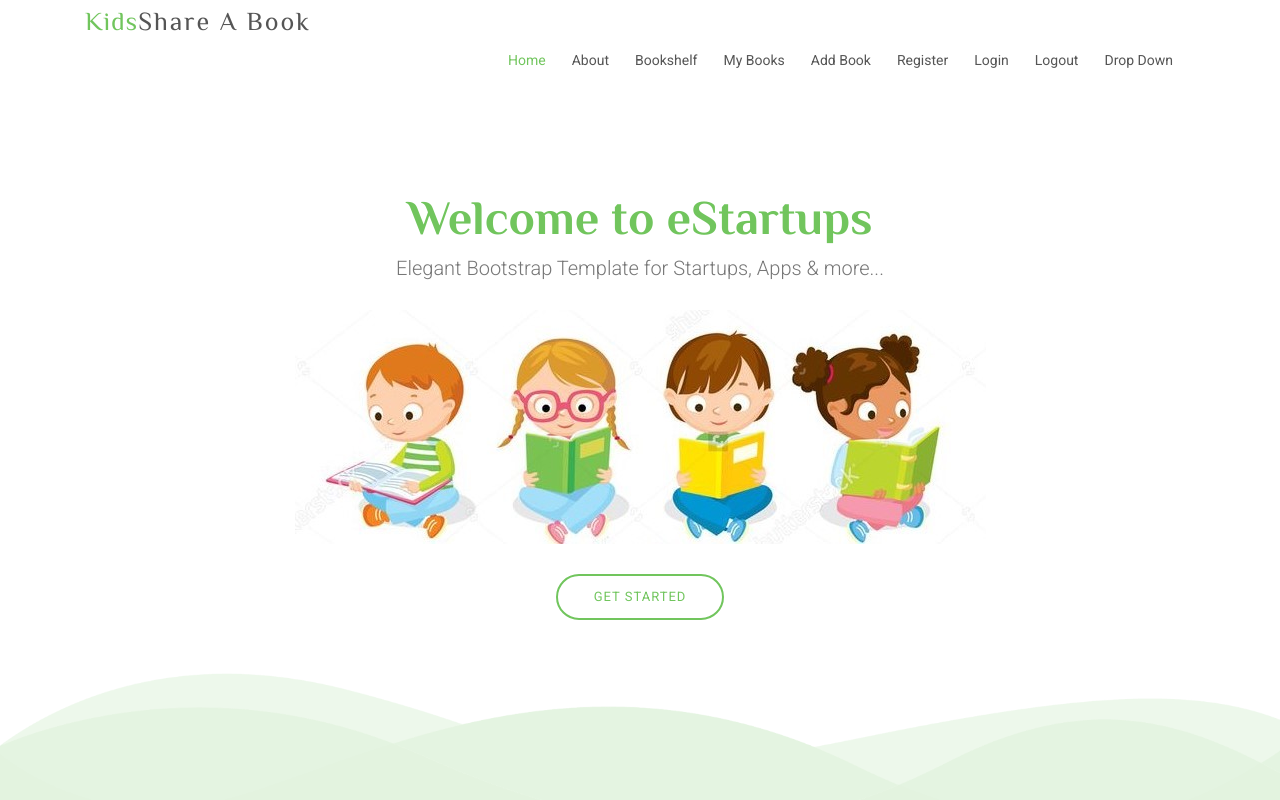
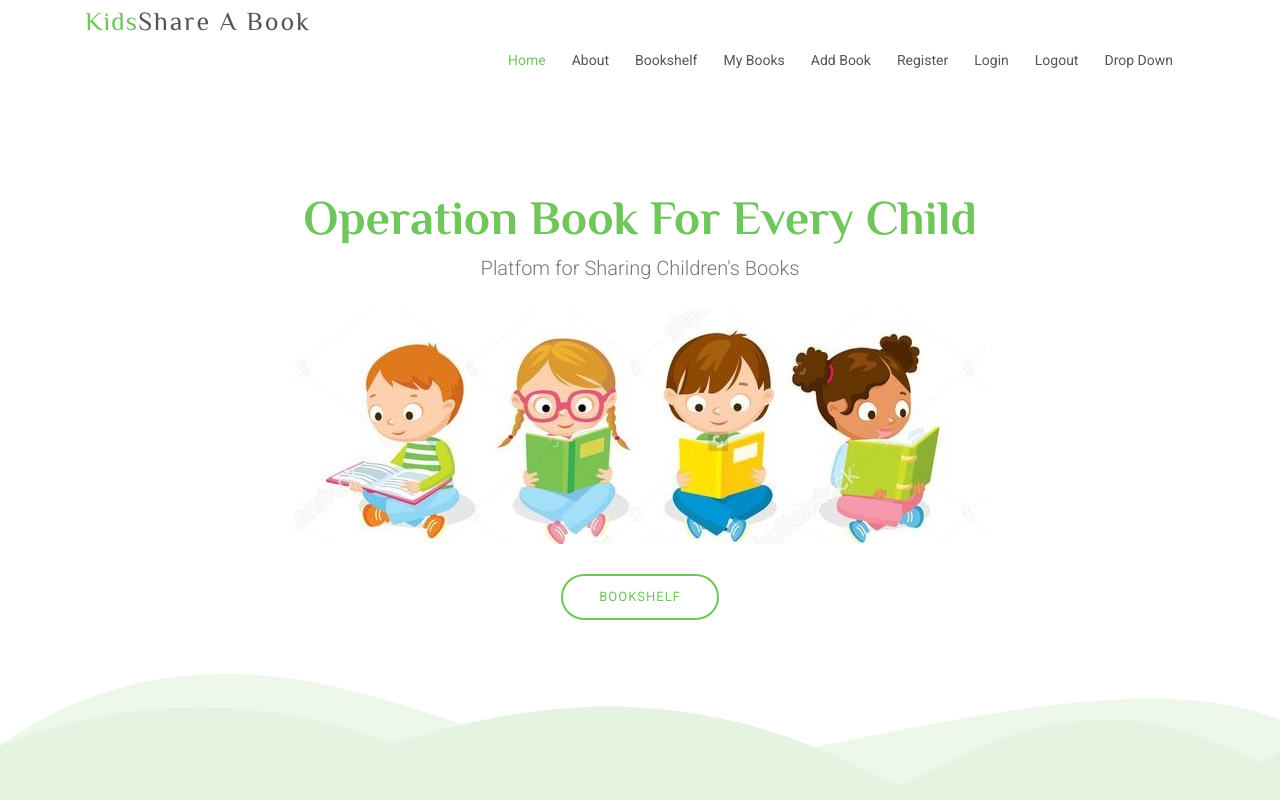
Before and after one commit to toshko89/react-app, a React (Create React App) app: page / in a window 1280 px wide. Shown: the top 800 px of the page. Built offline with nearby package versions, Linux system fonts and the light colour scheme; some icons are missing.

Commit message:
new Home page

```diff
--- a/src/components/Home.js
+++ b/src/components/Home.js
@@ -1,12 +1,14 @@
+import { Link } from "react-router-dom";
+
 export default function Home() {
     return (
 
         <section id="hero" className="wow fadeIn">
             <div className="hero-container">
-                <h1>Welcome to eStartups</h1>
-                <h2>Elegant Bootstrap Template for Startups, Apps &amp; more...</h2>
-                <img src="img/children-reading-books.jpg" alt="Hero Imgs"/>
-                <a href="#get-started" className ="btn-get-started scrollto">Get Started</a>
+                <h1>Operation Book For Every Child</h1>
+                <h2>Platfom for Sharing Children's Books</h2>
+                <img src="img/children-reading-books.jpg" alt="Book Imgs"/>
+                <Link to="/bookshelf" className ="btn-get-started scrollto">Bookshelf</Link>
             </div>
         </section>
     );
```
